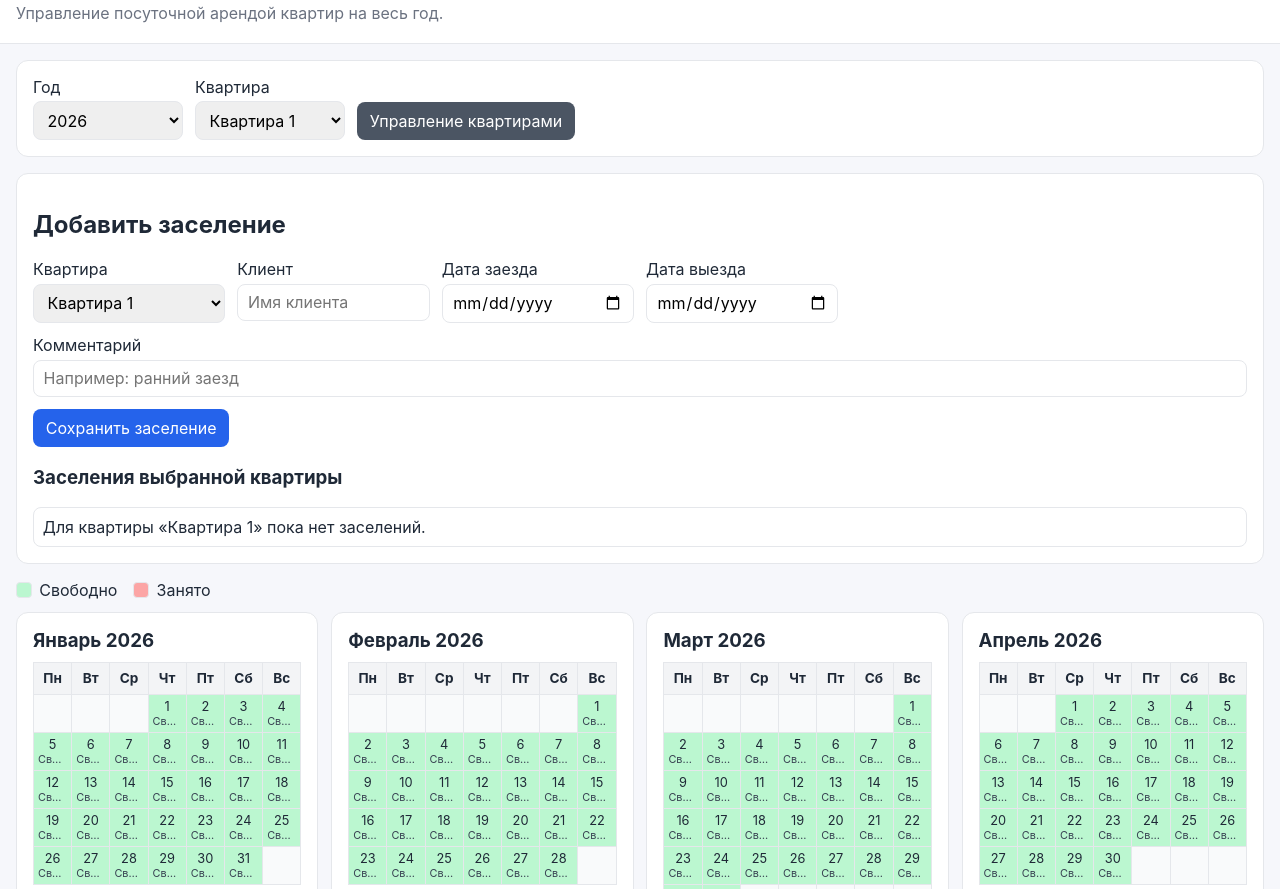
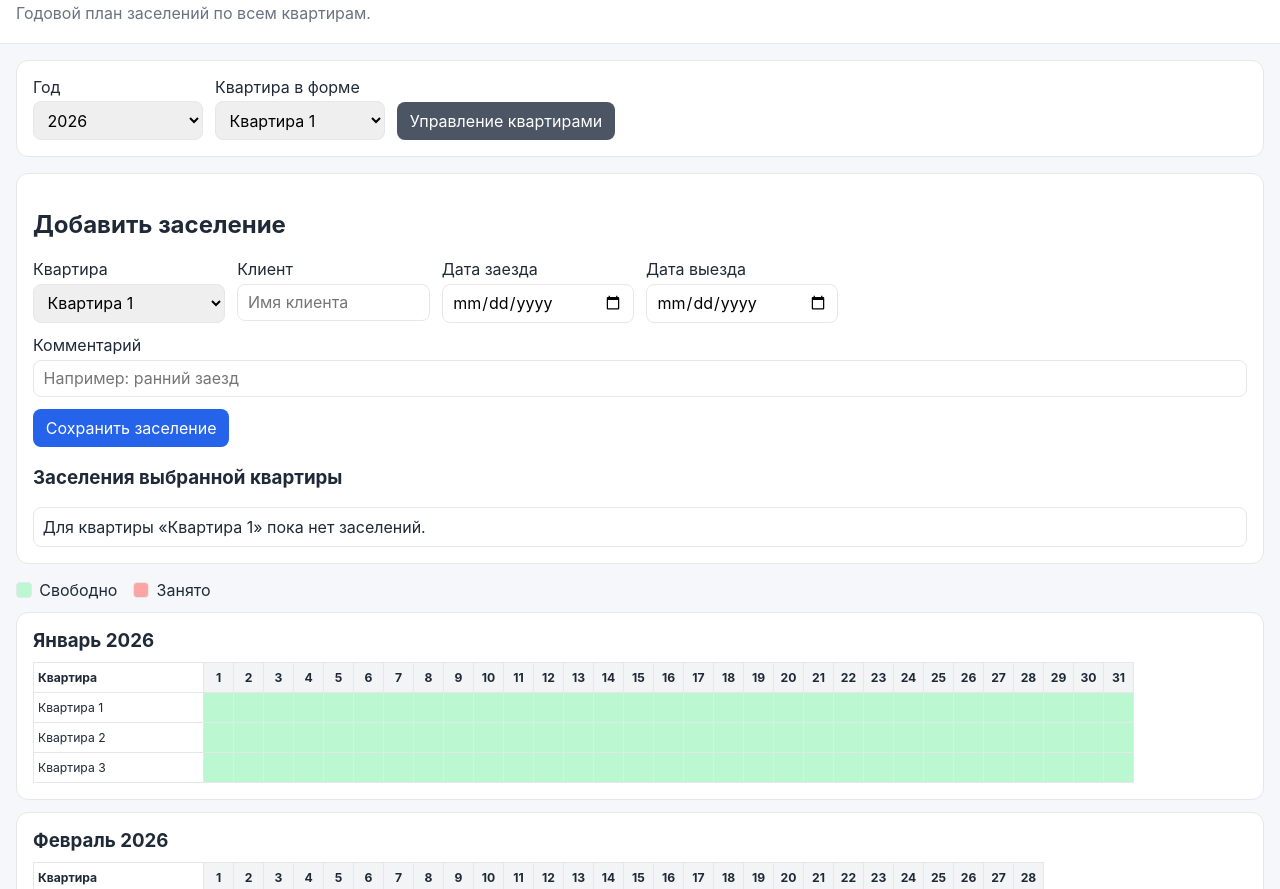
Before and after one commit to lexx39gm/Posutochno, a plain HTML site: page index.html in a window 1280 px wide. Shown: the part 62-951 px from the top of the page. Drawn offline with Linux system fonts and the light colour scheme.

Commit message:
Переделать календарь в годовой вид по всем квартирам

```diff
--- a/app.js
+++ b/app.js
@@ -1,4 +1,4 @@
-const STORAGE_KEY = "daily-rent-calendar-v1";
+const STORAGE_KEY = "daily-rent-calendar-v2";
 
 const defaultApartments = ["Квартира 1", "Квартира 2", "Квартира 3"];
 const monthNames = [
@@ -50,7 +50,6 @@ function init() {
     state.selectedApartmentId = apartmentSelect.value;
     bookingApartment.value = apartmentSelect.value;
     persist();
-    renderCalendar();
     renderBookingsList();
   });
 
@@ -58,7 +57,6 @@ function init() {
     state.selectedApartmentId = bookingApartment.value;
     apartmentSelect.value = bookingApartment.value;
     persist();
-    renderCalendar();
     renderBookingsList();
   });
 
@@ -90,20 +88,19 @@ function fillYearSelect() {
 
 function syncApartmentSelects() {
   if (state.apartments.length === 0) {
-    const newApartment = createApartment("Квартира 1");
-    state.apartments.push(newApartment);
+    state.apartments.push(createApartment("Квартира 1"));
   }
 
   if (!state.apartments.some((apartment) => apartment.id === state.selectedApartmentId)) {
     state.selectedApartmentId = state.apartments[0].id;
   }
 
-  const apartmentOptions = state.apartments
+  const options = state.apartments
     .map((apartment) => `<option value="${apartment.id}">${apartment.name}</option>`)
     .join("");
 
-  apartmentSelect.innerHTML = apartmentOptions;
-  bookingApartment.innerHTML = apartmentOptions;
+  apartmentSelect.innerHTML = options;
+  bookingApartment.innerHTML = options;
   apartmentSelect.value = state.selectedApartmentId;
   bookingApartment.value = state.selectedApartmentId;
 }
@@ -167,53 +164,68 @@ function renderCalendar() {
 }
 
 function createMonthCard(year, month) {
-  const template = document.getElementById("monthTemplate");
-  const fragment = template.content.cloneNode(true);
+  const daysInMonth = new Date(year, month + 1, 0).getDate();
+  const wrapper = document.createElement("article");
+  wrapper.className = "month-card";
 
-  const card = fragment.querySelector(".month-card");
-  const title = fragment.querySelector("h3");
-  const tbody = fragment.querySelector("tbody");
+  const title = document.createElement("h3");
   title.textContent = `${monthNames[month]} ${year}`;
+  wrapper.appendChild(title);
 
-  const firstDay = new Date(year, month, 1);
-  const startWeekday = (firstDay.getDay() + 6) % 7;
-  const daysInMonth = new Date(year, month + 1, 0).getDate();
+  const scroll = document.createElement("div");
+  scroll.className = "month-scroll";
 
-  let day = 1;
-  while (day <= daysInMonth) {
+  const table = document.createElement("table");
+  const thead = document.createElement("thead");
+  const headRow = document.createElement("tr");
+
+  const apartmentHeader = document.createElement("th");
+  apartmentHeader.className = "apartment-col";
+  apartmentHeader.textContent = "Квартира";
+  headRow.appendChild(apartmentHeader);
+
+  for (let day = 1; day <= daysInMonth; day += 1) {
+    const dayHead = document.createElement("th");
+    dayHead.textContent = String(day);
+    headRow.appendChild(dayHead);
+  }
+
+  thead.appendChild(headRow);
+  table.appendChild(thead);
+
+  const tbody = document.createElement("tbody");
+
+  state.apartments.forEach((apartment) => {
     const row = document.createElement("tr");
+    const apartmentCell = document.createElement("td");
+    apartmentCell.className = "apartment-col";
+    apartmentCell.textContent = apartment.name;
+    row.appendChild(apartmentCell);
 
-    for (let col = 0; col < 7; col += 1) {
+    for (let day = 1; day <= daysInMonth; day += 1) {
       const cell = document.createElement("td");
-
-      if ((tbody.children.length === 0 && col < startWeekday) || day > daysInMonth) {
-        cell.className = "empty";
-      } else {
-        const date = `${year}-${String(month + 1).padStart(2, "0")}-${String(day).padStart(2, "0")}`;
-        const booking = findBookingByDate(state.selectedApartmentId, date);
-        cell.className = booking ? "booked" : "free";
-        cell.innerHTML = `<span class="day-num">${day}</span><span class="day-tip">${booking ? booking.client : "Свободно"}</span>`;
-        cell.title = booking
-          ? `${booking.client}${booking.comment ? ` — ${booking.comment}` : ""}`
-          : "Свободно";
-        day += 1;
-      }
-
+      const date = `${year}-${String(month + 1).padStart(2, "0")}-${String(day).padStart(2, "0")}`;
+      const booking = findBookingByDate(apartment.id, date);
+      cell.className = booking ? "booked" : "free";
+      cell.title = booking
+        ? `${booking.client}${booking.comment ? " — " + booking.comment : ""}`
+        : "Свободно";
       row.appendChild(cell);
     }
 
     tbody.appendChild(row);
-  }
+  });
 
-  return card;
+  table.appendChild(tbody);
+  scroll.appendChild(table);
+  wrapper.appendChild(scroll);
+
+  return wrapper;
 }
 
 function findBookingByDate(apartmentId, date) {
   return state.bookings.find(
-    (booking) =>
-      booking.apartmentId === apartmentId &&
-      date >= booking.startDate &&
-      date <= booking.endDate,
+    (booking) => booking.apartmentId === apartmentId && date >= booking.startDate && date <= booking.endDate,
   );
 }
 
@@ -241,7 +253,7 @@ function renderBookingsList() {
         ${formatDate(booking.startDate)} — ${formatDate(booking.endDate)}
         ${booking.comment ? `<br /><small>${booking.comment}</small>` : ""}
       </div>
-      <button type="button" data-booking-id="${booking.id}" class="secondary">Удалить</button>
+      <button type="button" class="secondary">Удалить</button>
     `;
 
     item.querySelector("button").addEventListener("click", () => {
--- a/index.html
+++ b/index.html
@@ -9,7 +9,7 @@
   <body>
     <header class="page-header">
       <h1>Календарь заселений</h1>
-      <p>Управление посуточной арендой квартир на весь год.</p>
+      <p>Годовой план заселений по всем квартирам.</p>
     </header>
 
     <main class="container">
@@ -20,7 +20,7 @@
         </div>
 
         <div class="control-group">
-          <label for="apartmentSelect">Квартира</label>
+          <label for="apartmentSelect">Квартира в форме</label>
           <select id="apartmentSelect" aria-label="Выбрать квартиру"></select>
         </div>
 
@@ -85,26 +85,6 @@
       </form>
     </dialog>
 
-    <template id="monthTemplate">
-      <article class="month-card">
-        <h3></h3>
-        <table>
-          <thead>
-            <tr>
-              <th>Пн</th>
-              <th>Вт</th>
-              <th>Ср</th>
-              <th>Чт</th>
-              <th>Пт</th>
-              <th>Сб</th>
-              <th>Вс</th>
-            </tr>
-          </thead>
-          <tbody></tbody>
-        </table>
-      </article>
-    </template>
-
     <script src="app.js"></script>
   </body>
 </html>
--- a/styles.css
+++ b/styles.css
@@ -40,8 +40,7 @@ body {
   display: grid;
   gap: 1rem;
   padding: 1rem;
-  max-width: 1400px;
-  margin: 0 auto;
+  max-width: 100%;
 }
 
 .controls,
@@ -62,7 +61,7 @@ body {
 }
 
 .control-group {
-  min-width: 150px;
+  min-width: 170px;
   display: flex;
   flex-direction: column;
   gap: 0.3rem;
@@ -142,7 +141,7 @@ button.secondary {
 
 .calendar {
   display: grid;
-  grid-template-columns: repeat(auto-fit, minmax(270px, 1fr));
+  grid-template-columns: 1fr;
   gap: 0.8rem;
 }
 
@@ -151,10 +150,13 @@ button.secondary {
   margin-bottom: 0.6rem;
 }
 
+.month-scroll {
+  overflow-x: auto;
+}
+
 table {
-  width: 100%;
+  width: max-content;
   border-collapse: collapse;
-  table-layout: fixed;
 }
 
 th,
@@ -162,16 +164,23 @@ td {
   border: 1px solid var(--border);
   text-align: center;
   padding: 0.25rem;
-  height: 32px;
+  min-width: 30px;
+  height: 30px;
+  font-size: 0.76rem;
+}
+
+th.apartment-col,
+td.apartment-col {
+  min-width: 170px;
+  text-align: left;
+  position: sticky;
+  left: 0;
+  z-index: 1;
+  background: #fff;
 }
 
 th {
   background: #f3f4f6;
-  font-size: 0.85rem;
-}
-
-td.empty {
-  background: #f9fafb;
 }
 
 td.booked {
@@ -180,20 +189,6 @@ td.booked {
 
 td.free {
   background: var(--free);
-}
-
-td .day-num {
-  display: block;
-  font-size: 0.8rem;
-}
-
-td .day-tip {
-  display: block;
-  font-size: 0.68rem;
-  color: #374151;
-  overflow: hidden;
-  text-overflow: ellipsis;
-  white-space: nowrap;
 }
 
 .bookings-list,
@@ -240,11 +235,14 @@ td .day-tip {
 
   th,
   td {
-    padding: 0.15rem;
-    height: 28px;
+    min-width: 24px;
+    height: 26px;
+    padding: 0.1rem;
+    font-size: 0.67rem;
   }
 
-  td .day-tip {
-    display: none;
+  th.apartment-col,
+  td.apartment-col {
+    min-width: 120px;
   }
 }
```
